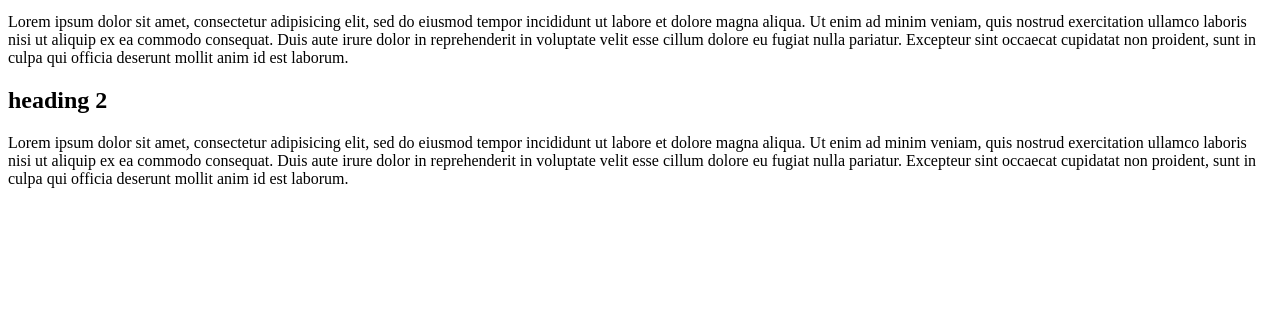
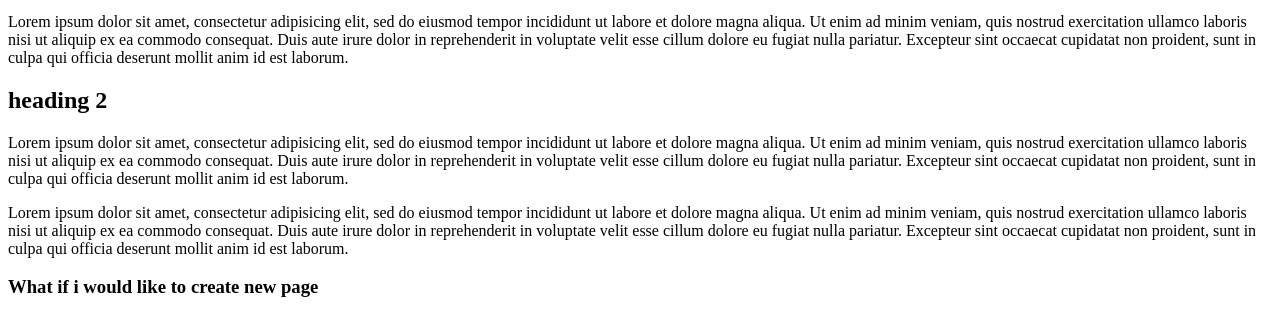
Before and after one commit to LGSDenzo173/qerhqw, a plain HTML site: page index.html in a window 1280 px wide. Shown: the part 137-472 px from the top of the page. Drawn offline with Linux system fonts and the light colour scheme.

Commit message:
second commit

```diff
--- a/index.html
+++ b/index.html
@@ -10,7 +10,8 @@
     <p>Lorem ipsum dolor sit amet, consectetur adipisicing elit, sed do eiusmod tempor incididunt ut labore et dolore magna aliqua. Ut enim ad minim veniam, quis nostrud exercitation ullamco laboris nisi ut aliquip ex ea commodo consequat. Duis aute irure dolor in reprehenderit in voluptate velit esse cillum dolore eu fugiat nulla pariatur. Excepteur sint occaecat cupidatat non proident, sunt in culpa qui officia deserunt mollit anim id est laborum.</p>
     <h2>heading 2</h2>
     <p>Lorem ipsum dolor sit amet, consectetur adipisicing elit, sed do eiusmod tempor incididunt ut labore et dolore magna aliqua. Ut enim ad minim veniam, quis nostrud exercitation ullamco laboris nisi ut aliquip ex ea commodo consequat. Duis aute irure dolor in reprehenderit in voluptate velit esse cillum dolore eu fugiat nulla pariatur. Excepteur sint occaecat cupidatat non proident, sunt in culpa qui officia deserunt mollit anim id est laborum.</p>
-
+    <p>Lorem ipsum dolor sit amet, consectetur adipisicing elit, sed do eiusmod tempor incididunt ut labore et dolore magna aliqua. Ut enim ad minim veniam, quis nostrud exercitation ullamco laboris nisi ut aliquip ex ea commodo consequat. Duis aute irure dolor in reprehenderit in voluptate velit esse cillum dolore eu fugiat nulla pariatur. Excepteur sint occaecat cupidatat non proident, sunt in culpa qui officia deserunt mollit anim id est laborum.</p>
+    <h3>What if i would like to create new page</h3>
 
   </body>
 </html>
```
